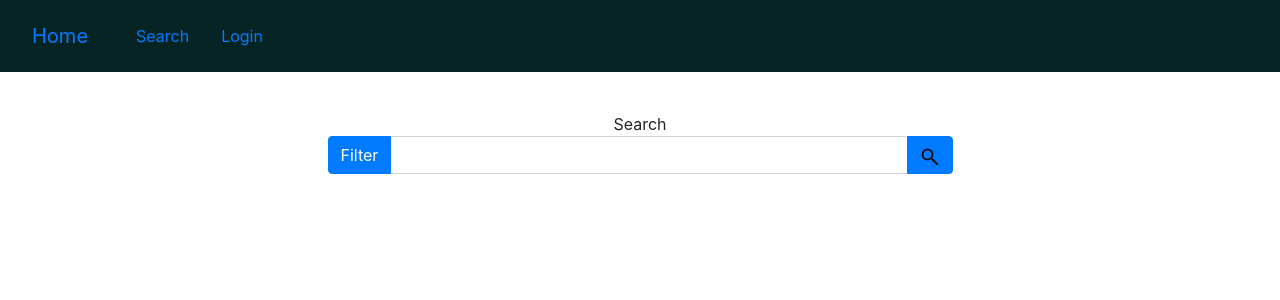
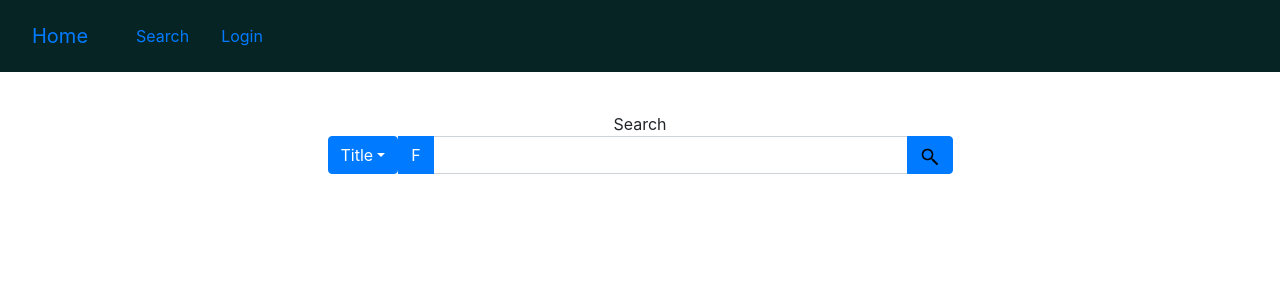
Before and after one commit to AnyFinCanHappen/Fabflix_FE, a React (Create React App) app: page /search in a window 1280 px wide. Shown: the top 300 px of the page. Built offline with nearby package versions, Linux system fonts and the light colour scheme.

Commit message:
Began implementation of search page, basic features of choosing what category to search by implemented.

```diff
--- a/src/content/Search/FilterPopover.js
+++ b/src/content/Search/FilterPopover.js
@@ -37,7 +37,7 @@ function FilterPopover(props) {
                     </Popover>
                 }
             >
-                <Button>Filter</Button>
+                <Button>F</Button>
             </OverlayTrigger>
         </>
     );
--- /dev/null
+++ b/src/content/Search/SearchDropdown.js
@@ -0,0 +1,52 @@
+import ButtonGroup from "react-bootstrap/ButtonGroup";
+import Dropdown from "react-bootstrap/Dropdown";
+
+import "../../css/dropdown.css";
+function SearchDropdown(props) {
+    const { searchBy, setSearchBy } = props;
+    const { query, setQuery } = props;
+    const handleSelect = (eventKey) => {
+        const prevSearch = query[searchBy];
+        console.log(prevSearch);
+        setSearchBy(eventKey);
+        const newQuery = {
+            ...query,
+        };
+        Object.keys(newQuery).forEach((item) => {
+            if (
+                item === "title" ||
+                item === "year" ||
+                item === "director" ||
+                item === "genre"
+            ) {
+                if (item === eventKey) newQuery[item] = prevSearch;
+                else newQuery[item] = "";
+            }
+        });
+        setQuery(newQuery);
+    };
+    //do actor later
+    const dropdownTitle = searchBy[0].toUpperCase() + searchBy.slice(1);
+    return (
+        <>
+            <Dropdown as={ButtonGroup}>
+                <Dropdown.Toggle>{dropdownTitle}</Dropdown.Toggle>
+                <Dropdown.Menu>
+                    <Dropdown.Item eventKey="title" onSelect={handleSelect}>
+                        Title
+                    </Dropdown.Item>
+                    <Dropdown.Item eventKey="year" onSelect={handleSelect}>
+                        Year
+                    </Dropdown.Item>
+                    <Dropdown.Item eventKey="director" onSelect={handleSelect}>
+                        Director
+                    </Dropdown.Item>
+                    <Dropdown.Item eventKey="genre" onSelect={handleSelect}>
+                        Genre
+                    </Dropdown.Item>
+                </Dropdown.Menu>
+            </Dropdown>
+        </>
+    );
+}
+export default SearchDropdown;
--- a/src/content/Search/SearchForm.js
+++ b/src/content/Search/SearchForm.js
@@ -1,54 +1,84 @@
+import { useState } from "react";
+
 import Col from "react-bootstrap/Col";
 import Row from "react-bootstrap/Row";
 import InputGroup from "react-bootstrap/InputGroup";
 import Button from "react-bootstrap/Button";
 import FormControl from "react-bootstrap/FormControl";
+
 import searchIcon from "../../css/images/search_icon.png";
 import searchEndpoint from "../../util/moviesApi/searchEndpoint";
 import FilterPopover from "./FilterPopover";
-function SearchFrom(props){
-    const {query, setQuery} = props;
-    const search = () =>{
+import SearchDropdown from "./SearchDropdown";
+function SearchFrom() {
+    const [query, setQuery] = useState({
+        title: "",
+        year: "",
+        director: "",
+        genre: "",
+        hidden: "false",
+        limit: 10,
+        offset: 0,
+        orderby: "year",
+        direction: "desc",
+    });
+    const [searchBy, setSearchBy] = useState("title");
+    const search = () => {
         const email = localStorage.getItem("email");
         const session_id = localStorage.getItem("session_id");
         const headers = {
-            email:email,
-            session_id:session_id,
-            transaction_id:"transaction_id"
-        }
-        searchEndpoint(headers,query)
-        .then(response =>{
-            const {data} = response;
+            email: email,
+            session_id: session_id,
+            transaction_id: "transaction_id",
+        };
+        searchEndpoint(headers, query)
+            .then((response) => {
+                const { data } = response;
                 console.log(data);
-
             })
-        .catch(error=>{
+            .catch((error) => {
                 console.log(error);
                 console.log(error.response);
             });
-    }
-    const handleChange = e =>{
+    };
+    const handleChange = (e) => {
         e.preventDefault();
-        const {name,value} = e.target;
-        setQuery(prevState =>({
+        const { name, value } = e.target;
+        setQuery((prevState) => ({
             ...prevState,
-            [name]:value
-        }))
-    }
-    return(
+            [name]: value,
+        }));
+    };
+    return (
         <Row>
-            <Col sm={{ span: 6, offset: 3 }}>
-                <div style = {{textAlign : "center"}}>
+            <Col sm={{ span: 6, offset: 3 }} xs={{ span: 10, offset: 1 }}>
+                <div style={{ textAlign: "center" }}>
                     Search
                     <br></br>
-                <InputGroup >
+                    <InputGroup>
                         <InputGroup.Prepend>
-                        <FilterPopover setQuery = {setQuery} query = {query}></FilterPopover>
+                            <SearchDropdown
+                                query={query}
+                                setQuery={setQuery}
+                                searchBy={searchBy}
+                                setSearchBy={setSearchBy}
+                            ></SearchDropdown>
+                            <FilterPopover
+                                setQuery={setQuery}
+                                query={query}
+                            ></FilterPopover>
                         </InputGroup.Prepend>
-                    <FormControl name = "title" onChange = {handleChange}></FormControl>
+                        <FormControl
+                            name={searchBy}
+                            onChange={handleChange}
+                        ></FormControl>
                         <InputGroup.Append>
-                        <Button onClick = {search}>
-                            <img src = {searchIcon} alt = {"x"} style = {{width: "20px"}}></img>
+                            <Button onClick={search}>
+                                <img
+                                    src={searchIcon}
+                                    alt={"x"}
+                                    style={{ width: "20px" }}
+                                ></img>
                             </Button>
                         </InputGroup.Append>
                     </InputGroup>
--- a/src/content/Search/SearchPage.js
+++ b/src/content/Search/SearchPage.js
@@ -1,24 +1,10 @@
-import {useState} from "react";
 import SearchForm from "./SearchForm";
 import Col from "react-bootstrap/Col"
 function SearchPage(){
-    const [query, setQuery] = useState({
-        title:"",
-        year:"",
-        director:"",
-        genre:"",
-        hidden:"false",
-        limit:10,
-        offset:0,
-        orderby:"rating",
-        direction:"desc"
-    });
-
-
     return(
         <>
             <Col>
-                <SearchForm query = {query} setQuery = {setQuery}></SearchForm>
+                <SearchForm ></SearchForm>
             </Col>
         </>
     )
--- /dev/null
+++ b/src/css/dropdown.css
@@ -0,0 +1,3 @@
+.dropdown-search{
+    background-color: rgb(80, 77, 77);
+}
```
Lines whose indentation alone changed are shown as unchanged.
